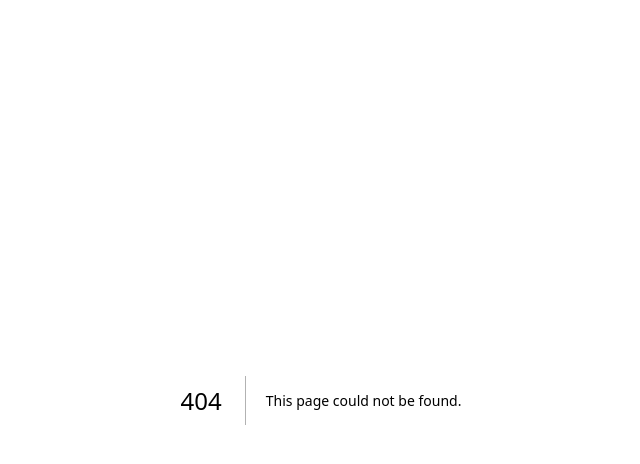
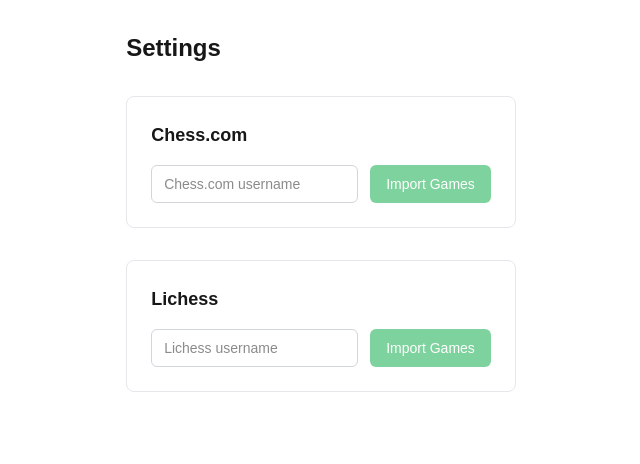
Before and after one commit to dbala31/ChessBot, a Next.js app: page /settings in a window 1280 px wide. Before the commit this address had no page. Shown: the top 464 px of the page, without its empty margins (319-959 px from the left). Built offline with nearby package versions, Linux system fonts and the light colour scheme.

Commit message:
feat: add settings page with Chess.com and Lichess import UI
Username inputs for both platforms with import buttons.
Shows import progress, success counts, and error messages.

```diff
--- /dev/null
+++ b/src/app/(app)/settings/page.tsx
@@ -0,0 +1,140 @@
+'use client'
+
+import { useState } from 'react'
+import type { GameSource } from '@/types'
+
+interface ImportStatus {
+  readonly loading: boolean
+  readonly result: { imported: number; total: number } | null
+  readonly error: string | null
+}
+
+export default function SettingsPage() {
+  const [chesscomUsername, setChesscomUsername] = useState('')
+  const [lichessUsername, setLichessUsername] = useState('')
+  const [importStatus, setImportStatus] = useState<
+    Record<GameSource, ImportStatus>
+  >({
+    chesscom: { loading: false, result: null, error: null },
+    lichess: { loading: false, result: null, error: null },
+  })
+
+  async function handleImport(source: GameSource) {
+    const username =
+      source === 'chesscom' ? chesscomUsername : lichessUsername
+    if (!username.trim()) return
+
+    setImportStatus((prev) => ({
+      ...prev,
+      [source]: { loading: true, result: null, error: null },
+    }))
+
+    try {
+      const res = await fetch('/api/games/import', {
+        method: 'POST',
+        headers: { 'Content-Type': 'application/json' },
+        body: JSON.stringify({ username: username.trim(), source, limit: 200 }),
+      })
+
+      const data = await res.json()
+
+      if (!data.success) {
+        setImportStatus((prev) => ({
+          ...prev,
+          [source]: { loading: false, result: null, error: data.error },
+        }))
+        return
+      }
+
+      setImportStatus((prev) => ({
+        ...prev,
+        [source]: { loading: false, result: data.data, error: null },
+      }))
+    } catch {
+      setImportStatus((prev) => ({
+        ...prev,
+        [source]: {
+          loading: false,
+          result: null,
+          error: 'Network error. Please try again.',
+        },
+      }))
+    }
+  }
+
+  return (
+    <div className="mx-auto max-w-2xl p-8">
+      <h1 className="mb-8 text-2xl font-bold">Settings</h1>
+
+      <div className="space-y-8">
+        {/* Chess.com */}
+        <section className="rounded-lg border border-gray-200 p-6 dark:border-gray-700">
+          <h2 className="mb-4 text-lg font-semibold">Chess.com</h2>
+          <div className="flex gap-3">
+            <input
+              type="text"
+              value={chesscomUsername}
+              onChange={(e) => setChesscomUsername(e.target.value)}
+              placeholder="Chess.com username"
+              className="flex-1 rounded-md border border-gray-300 px-3 py-2 text-sm dark:border-gray-600 dark:bg-gray-800"
+            />
+            <button
+              onClick={() => handleImport('chesscom')}
+              disabled={
+                importStatus.chesscom.loading || !chesscomUsername.trim()
+              }
+              className="rounded-md bg-green-600 px-4 py-2 text-sm font-medium text-white hover:bg-green-700 disabled:opacity-50"
+            >
+              {importStatus.chesscom.loading ? 'Importing...' : 'Import Games'}
+            </button>
+          </div>
+          {importStatus.chesscom.result && (
+            <p className="mt-3 text-sm text-green-600">
+              Imported {importStatus.chesscom.result.imported} new games (
+              {importStatus.chesscom.result.total} total fetched)
+            </p>
+          )}
+          {importStatus.chesscom.error && (
+            <p className="mt-3 text-sm text-red-600">
+              {importStatus.chesscom.error}
+            </p>
+          )}
+        </section>
+
+        {/* Lichess */}
+        <section className="rounded-lg border border-gray-200 p-6 dark:border-gray-700">
+          <h2 className="mb-4 text-lg font-semibold">Lichess</h2>
+          <div className="flex gap-3">
+            <input
+              type="text"
+              value={lichessUsername}
+              onChange={(e) => setLichessUsername(e.target.value)}
+              placeholder="Lichess username"
+              className="flex-1 rounded-md border border-gray-300 px-3 py-2 text-sm dark:border-gray-600 dark:bg-gray-800"
+            />
+            <button
+              onClick={() => handleImport('lichess')}
+              disabled={
+                importStatus.lichess.loading || !lichessUsername.trim()
+              }
+              className="rounded-md bg-green-600 px-4 py-2 text-sm font-medium text-white hover:bg-green-700 disabled:opacity-50"
+            >
+              {importStatus.lichess.loading ? 'Importing...' : 'Import Games'}
+            </button>
+          </div>
+          {importStatus.lichess.result && (
+            <p className="mt-3 text-sm text-green-600">
+              Imported {importStatus.lichess.result.imported} new games (
+              {importStatus.lichess.result.total} total fetched)
+            </p>
+          )}
+          {importStatus.lichess.error && (
+            <p className="mt-3 text-sm text-red-600">
+              {importStatus.lichess.error}
+            </p>
+          )}
+        </section>
+      </div>
+    </div>
+  )
+}
```
